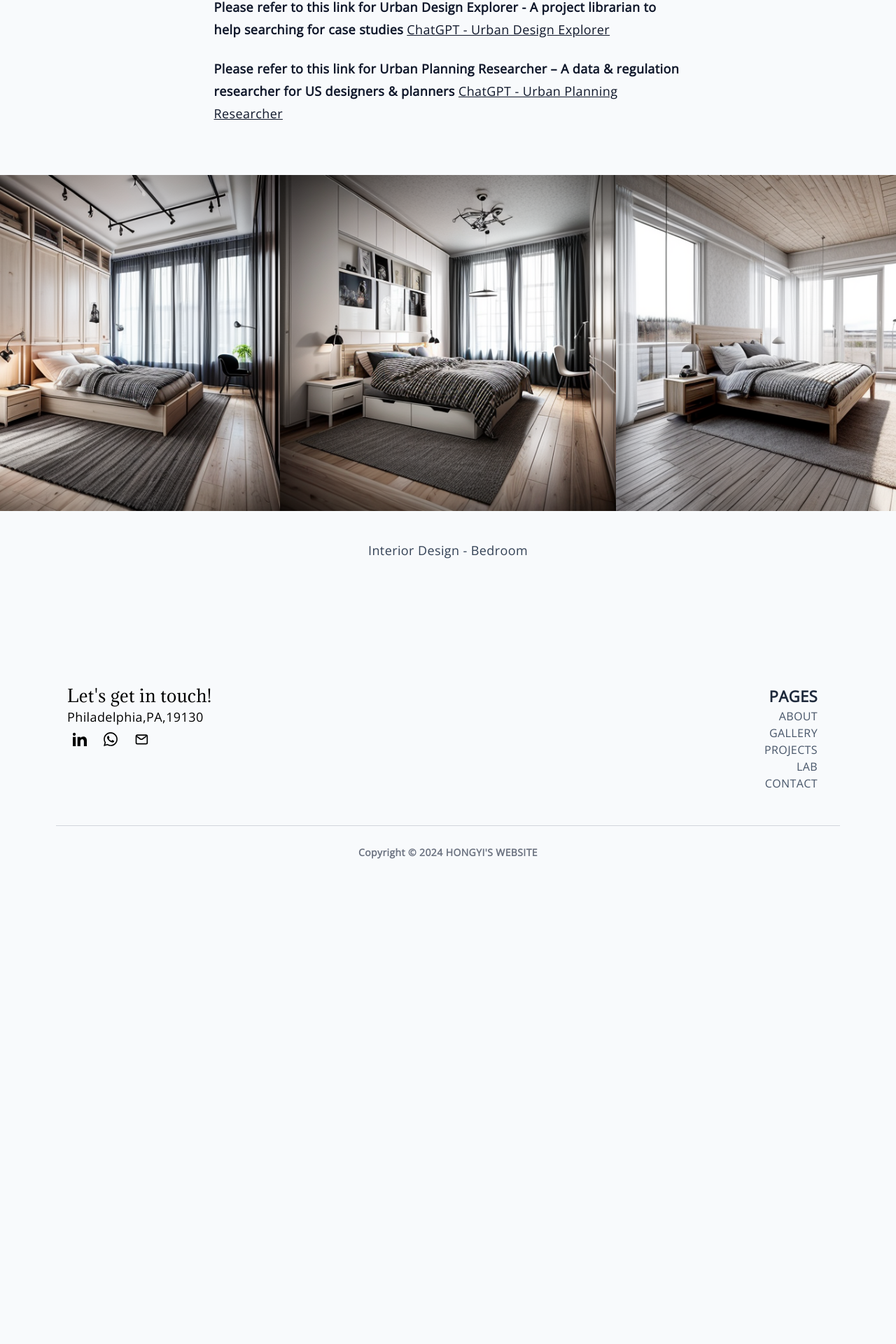
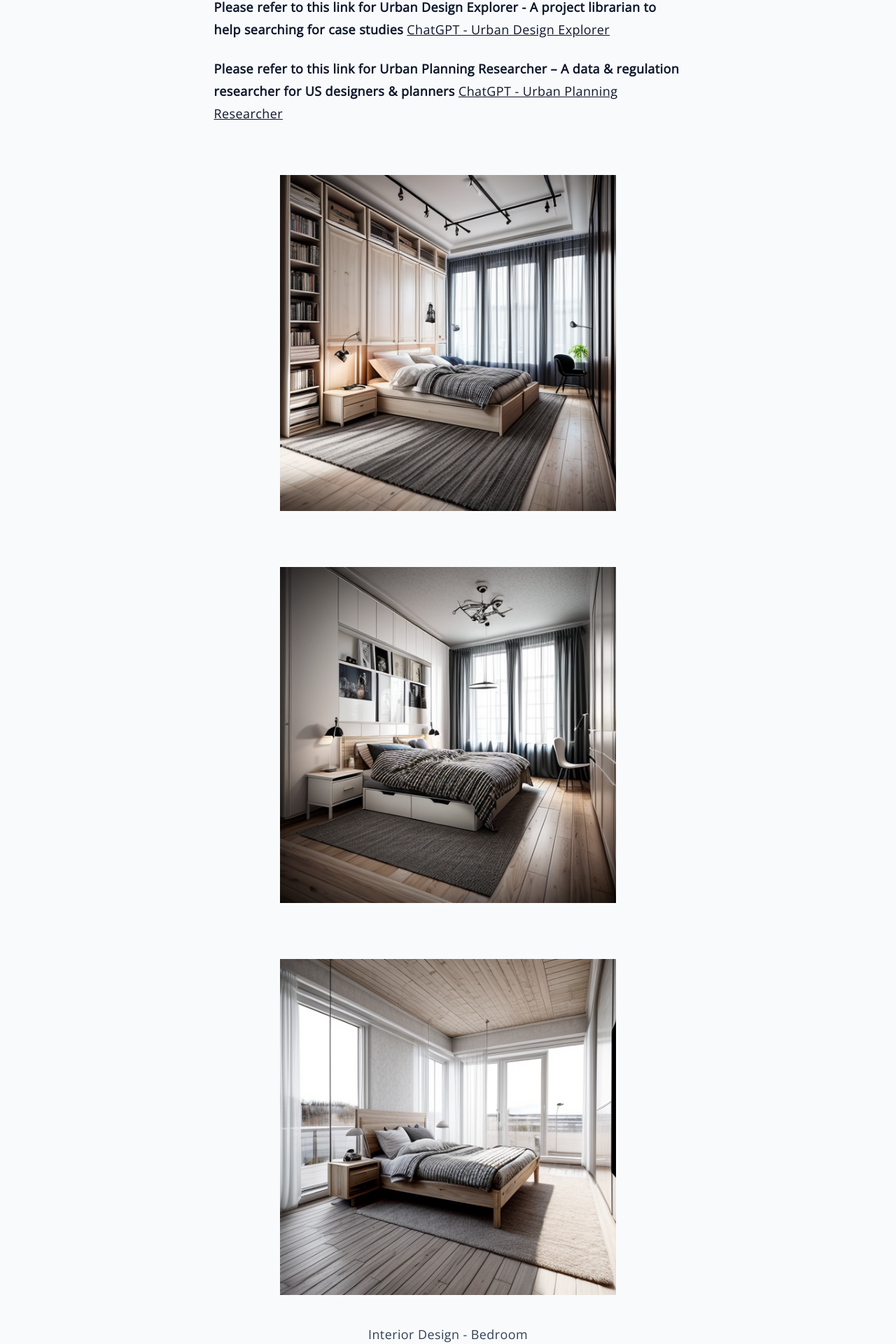
Before and after one commit to hongyili-hl/hongyili-hl.github.io, a Jekyll site: the page built from sample.md, in a window 1280 px wide. Shown: the part 346-2266 px from the top of the page at 70% size. Built offline with Jekyll 4.4.1, drawn with Linux system fonts in a browser that asks for light colours; before the commit the page ends 1602 px from its top, so only the background shows below that.

Commit message:
Update tags.html

```diff
--- a/_layouts/tags.html
+++ b/_layouts/tags.html
@@ -14,7 +14,11 @@ layout: base
   </div>
   <div class="flex justify-center py-4 md:py-8">
     <img src="/assets/images/Bedroom.png" alt="" class="basis-2/6  w-11/12 md:w-5/12 p-2 md:px-0" style="-webkit-touch-callout: none;-webkit-user-select: none;-moz-user-select: none;-ms-user-select: none;user-select: none">
+  </div>
+  <div class="flex justify-center py-4 md:py-8">
     <img src="/assets/images/Bedroom_2.png" alt="" class="basis-2/6  w-11/12 md:w-5/12 p-2 md:px-0" style="-webkit-touch-callout: none;-webkit-user-select: none;-moz-user-select: none;-ms-user-select: none;user-select: none">
+  </div>
+  <div class="flex justify-center py-4 md:py-8">
     <img src="/assets/images/Bedroom_3.png" alt="" class="basis-2/6  w-11/12 md:w-5/12 p-2 md:px-0" style="-webkit-touch-callout: none;-webkit-user-select: none;-moz-user-select: none;-ms-user-select: none;user-select: none">
   </div>
   <div class="flex justify-center pb-4 md:pb-8">
```
